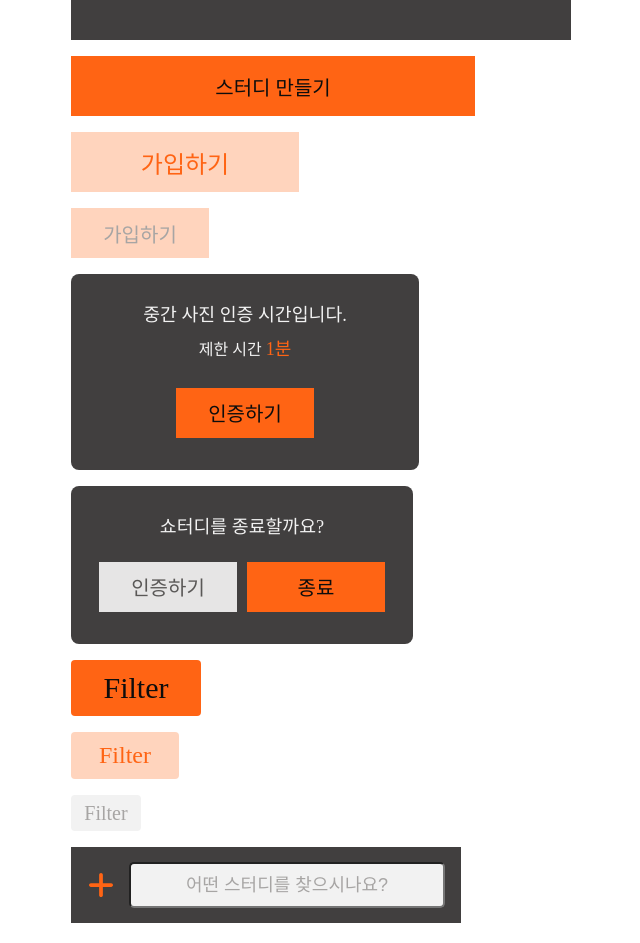
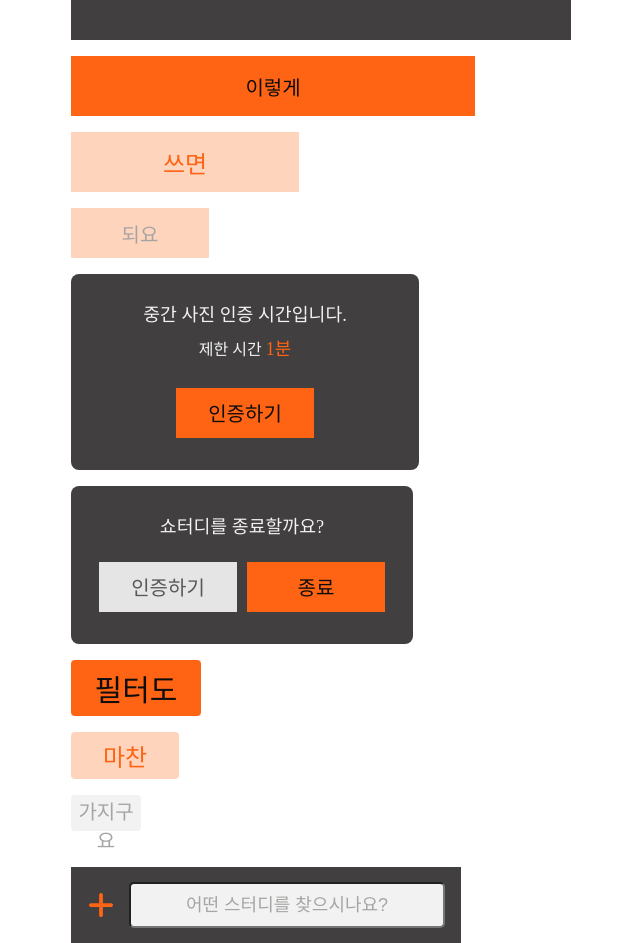
Before and after one commit to scato3/front-end, a Next.js app: page / in a window 1280 px wide. Shown: the part 760-1703 px from the top of the page, without its empty margins (319-959 px from the left). Built offline with nearby package versions, Linux system fonts and the light colour scheme; no server answers; a web font is replaced by a local one.

Commit message:
refactor: btn, filter 컴포넌트 수정

```diff
--- a/src/app/_component/button/Button.tsx
+++ b/src/app/_component/button/Button.tsx
@@ -2,16 +2,16 @@ import styles from "./button.module.css";
 
 interface ButtonProps {
   size?: "small" | "medium" | "large";
-  text: string;
   property?: "default" | "confirm" | "pressed" | "disabled";
   onClick: () => void;
+  children?: React.ReactNode;
 }
 
-export default function Button({ size = "medium", text, property = "default", onClick }: ButtonProps) {
+export default function Button({ size = "medium", property = "default", onClick, children }: ButtonProps) {
   return (
     <div>
       <button className={`${styles[size]} ${styles[property]}`} onClick={onClick}>
-        {text}
+        {children}
       </button>
     </div>
   );
--- a/src/app/_component/filter/Filter.tsx
+++ b/src/app/_component/filter/Filter.tsx
@@ -2,16 +2,16 @@ import styles from "./filter.module.css";
 
 interface FilterProps {
   size?: "small" | "medium" | "large";
-  text: string;
   property?: "deep" | "light" | "disabled";
   onClick: () => void;
+  children?: React.ReactNode;
 }
 
-export default function Filter({ size = "medium", text, property = "deep", onClick }: FilterProps) {
+export default function Filter({ size = "medium", property = "deep", onClick, children }: FilterProps) {
   return (
     <div>
       <button className={`${styles[size]} ${styles[property]}`} onClick={onClick}>
-        {text}
+        {children}
       </button>
     </div>
   );
--- a/src/app/_component/modal/Modal_Lg.tsx
+++ b/src/app/_component/modal/Modal_Lg.tsx
@@ -10,7 +10,9 @@ export default function Modal_Lg({ children }: IModalLgConfirmProps) {
     <div className={styles.container}>
       <div className={styles.modalLargeBox}>
         {children}
-        <Button size="small" text="인증하기" property="default" onClick={() => {}}></Button>
+        <Button size="small" property="default" onClick={() => {}}>
+          인증하기
+        </Button>
       </div>
     </div>
   );
--- a/src/app/_component/modal/Modal_Md.tsx
+++ b/src/app/_component/modal/Modal_Md.tsx
@@ -11,8 +11,12 @@ export default function Modal_Md({ children }: IModalMdProps) {
       <div className={styles.modalMiddleBox}>
         {children}
         <div className={styles.twoButtonBox}>
-          <Button size="small" text="인증하기" property="disabled" onClick={() => {}}></Button>
-          <Button size="small" text="종료" onClick={() => {}}></Button>
+          <Button size="small" property="disabled" onClick={() => {}}>
+            인증하기
+          </Button>
+          <Button size="small" onClick={() => {}}>
+            종료
+          </Button>
         </div>
       </div>
     </div>
--- a/src/app/page.tsx
+++ b/src/app/page.tsx
@@ -16,28 +16,31 @@ export default function Home() {
       <br />
       <Button
         size="large"
-        text="스터디 만들기"
         onClick={() => {
           return;
         }}
-      />
+      >
+        이렇게
+      </Button>
       <br />
       <Button
-        text="가입하기"
         property="confirm"
         onClick={() => {
           return;
         }}
-      />
+      >
+        쓰면
+      </Button>
       <br />
       <Button
         size="small"
-        text="가입하기"
         property="pressed"
         onClick={() => {
           return;
         }}
-      />
+      >
+        되요
+      </Button>
       <br />
       <Modal_Lg>
         <p className={styles.contentTop}>중간 사진 인증 시간입니다.</p>
@@ -52,30 +55,33 @@ export default function Home() {
       <br />
       <Filter
         size="large"
-        text="Filter"
         property="deep"
         onClick={() => {
           return;
         }}
-      />
+      >
+        필터도
+      </Filter>
       <br />
       <Filter
         size="medium"
-        text="Filter"
         property="light"
         onClick={() => {
           return;
         }}
-      />
+      >
+        마찬
+      </Filter>
       <br />
       <Filter
         size="small"
-        text="Filter"
         property="disabled"
         onClick={() => {
           return;
         }}
-      />
+      >
+        가지구요
+      </Filter>
       <br />
       <Input_Chat />
     </div>
```
